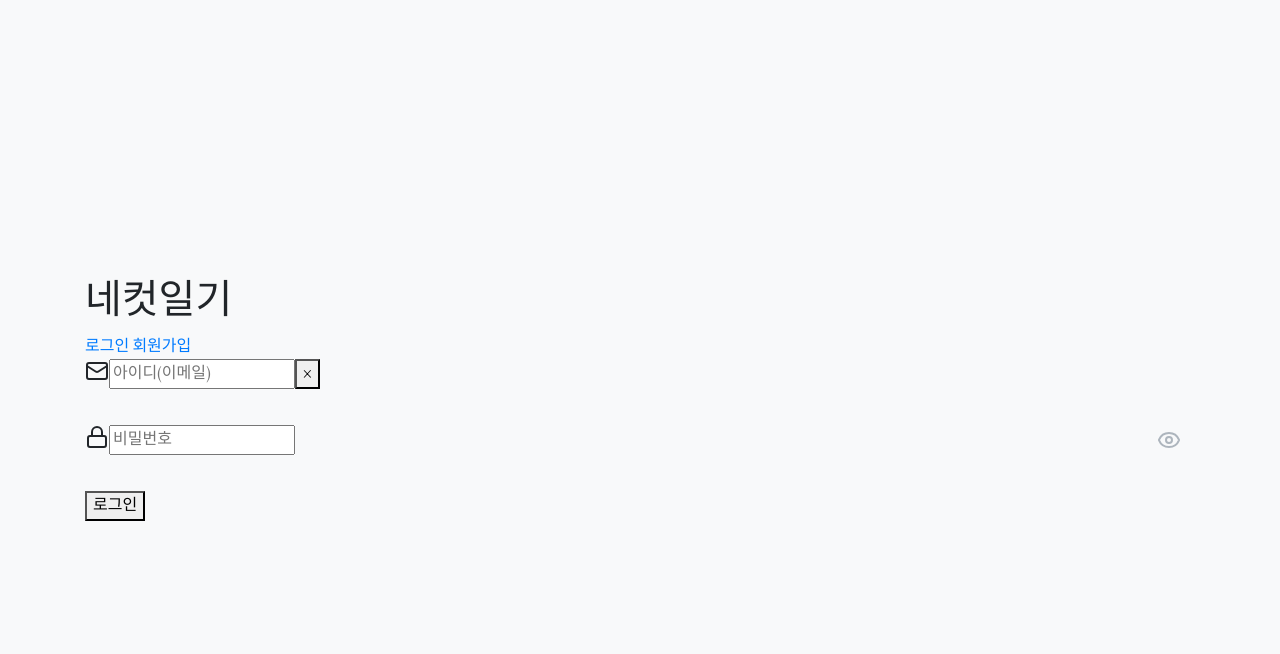
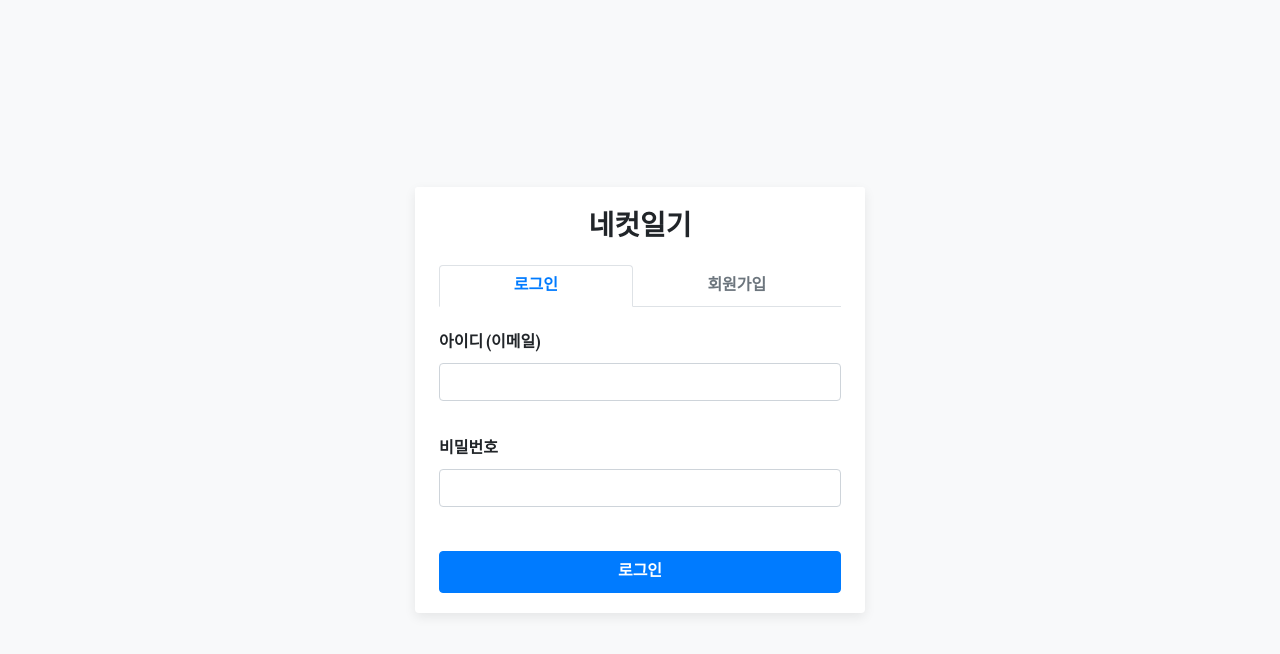
Before and after one commit to SKNETWORKS-FAMILY-AICAMP/SKN16-4th-1Team, a Django app: page /accounts/login/ in a window 1280 px wide. Shown: the top 654 px of the page. Run offline with Django 3.2, Linux system fonts and the light colour scheme; some libraries are stand-ins or nearby versions.

Commit message:
modified login page

```diff
--- a/entry/templates/entry/login.html
+++ b/entry/templates/entry/login.html
@@ -3,35 +3,52 @@
 {% block title %}로그인{% endblock %}
 
 {% block content %}
-<div class="auth-container">
-    <div class="auth-wrapper">
-        <div class="auth-title">
-            <h1>네컷일기</h1>
-        </div>
-        <div class="tab-menu">
-            <a href="{% url 'login' %}" class="tab-item active">로그인</a>
-            <a href="{% url 'signup' %}" class="tab-item">회원가입</a>
-        </div>
-        <form id="login-form" method="post">
+<div class="card auth-card">
+    <div class="card-header bg-white text-center border-0 pt-4">
+        <h1 class="h3 font-weight-bold">네컷일기</h1>
+    </div>
+    <div class="card-body px-4 pt-0">
+        <ul class="nav nav-tabs nav-fill mb-4">
+            <li class="nav-item">
+                <a class="nav-link active" href="{% url 'login' %}">로그인</a>
+            </li>
+            <li class="nav-item">
+                <a class="nav-link" href="{% url 'signup' %}">회원가입</a>
+            </li>
+        </ul>
+
+        <form id="login-form" method="post" novalidate>
             {% csrf_token %}
-            {% if error %}
-                <p class="error-message" style="text-align: center;">{{ error }}</p>
-            {% endif %}
-            <div class="input-group">
-                <i data-lucide="mail"></i>
-                <input type="email" id="email" name="username" placeholder="아이디(이메일)" required>
-                <button type="button" class="btn-clear" id="clear-email">&times;</button>
+
+            <div class="form-group mb-3">
+                <label for="email" class="font-weight-bold">아이디 (이메일)</label>
+                <div class="position-relative">
+                    <input type="email" class="form-control" id="email" name="username" required>
+                    <button type="button" class="btn-clear-input" id="clear-email" style="display:none;">&times;</button>
+                </div>
+                {% if id_error %}
+                    <p class="error-message">{{ id_error }}</p>
+                {% else %}
+                    <p class="error-message"></p>
+                {% endif %}
             </div>
-            <p class="error-message" id="email-error"></p>
-            <div class="input-group">
-                <i data-lucide="lock"></i>
-                <input type="password" id="password" name="password" placeholder="비밀번호" required>
-                <button type="button" class="btn-toggle-password" id="toggle-password">
-                    <i data-lucide="eye"></i>
-                </button>
+
+            <div class="form-group mb-4">
+                <label for="password" class="font-weight-bold">비밀번호</label>
+                <div class="position-relative">
+                    <input type="password" class="form-control" id="password" name="password" required>
+                    <button type="button" class="btn-toggle-password" id="toggle-password" style="display:none;">
+                        <i data-lucide="eye"></i>
+                    </button>
+                </div>
+                {% if password_error %}
+                    <p class="error-message">{{ password_error }}</p>
+                {% else %}
+                    <p class="error-message"></p>
+                {% endif %}
             </div>
-            <p class="error-message" id="password-error"></p>
-            <button type="submit" class="btn-submit">로그인</button>
+
+            <button type="submit" class="btn btn-primary btn-block py-2 font-weight-bold">로그인</button>
         </form>
     </div>
 </div>
```
